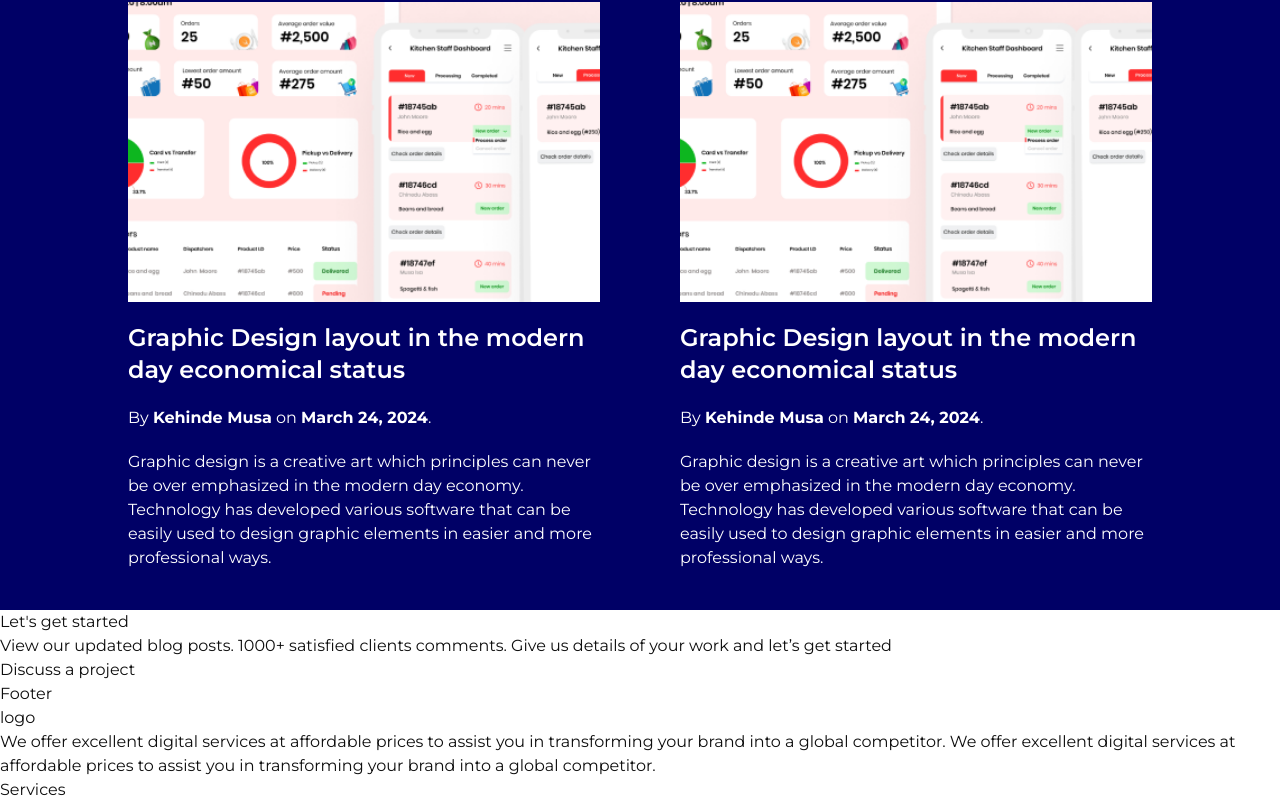
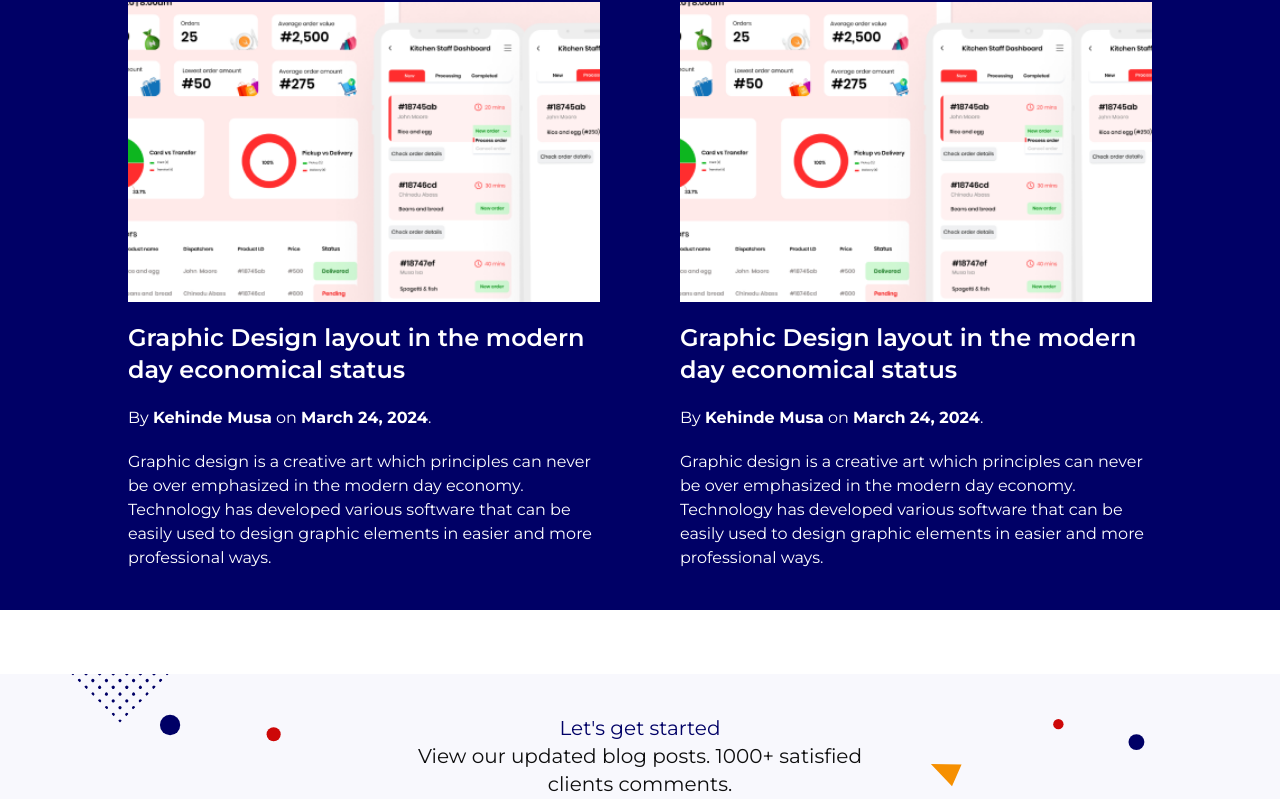
Before and after one commit to ogunsolahabib/lativity, a Next.js app: page / in a window 1280 px wide. Shown: the part 4769-5568 px from the top of the page. Built offline with nearby package versions, Linux system fonts and the light colour scheme.

Commit message:
bottom banner

```diff
--- a/src/app/components/svg/bottom-banner-shapes-left.tsx
+++ b/src/app/components/svg/bottom-banner-shapes-left.tsx
@@ -1,4 +1,4 @@
-export default function BottomBannerShapesLeft() {
+export default function BottomBannerShapesLeft(props: React.SVGProps<SVGSVGElement>) {
     return (
         <svg
             xmlns="http://www.w3.org/2000/svg"
@@ -6,6 +6,7 @@ export default function BottomBannerShapesLeft() {
             height="123"
             fill="none"
             viewBox="0 0 159 123"
+            {...props}
         >
             <circle cx="4.415" cy="88.085" r="4.057" fill="#F69001"></circle>
             <circle cx="37.74" cy="7.235" r="6.665" fill="#006"></circle>
--- a/src/app/components/svg/bottom-banner-shapes-right.tsx
+++ b/src/app/components/svg/bottom-banner-shapes-right.tsx
@@ -1,4 +1,4 @@
-export default function BottomBannerShapesRight() {
+export default function BottomBannerShapesRight(props: React.SVGProps<SVGSVGElement>) {
     return (
         <svg
             xmlns="http://www.w3.org/2000/svg"
@@ -6,6 +6,7 @@ export default function BottomBannerShapesRight() {
             height="139"
             fill="none"
             viewBox="0 0 204 139"
+            {...props}
         >
             <circle cx="43.196" cy="97.607" r="4.637" fill="#F69001"></circle>
             <circle cx="177.366" cy="20.235" r="6.665" fill="#006"></circle>
--- a/src/app/components/svg/dots-in-square-blue.tsx
+++ b/src/app/components/svg/dots-in-square-blue.tsx
@@ -1,66 +1,113 @@
-export default function DotsInSquareBlue() {
+export default function DotsInSquareBlue(props: React.SVGProps<SVGSVGElement>) {
     return (
         <svg
             xmlns="http://www.w3.org/2000/svg"
-            width="153"
-            height="154"
+            // width="113"
+            // height="113"
             fill="none"
-            viewBox="0 0 153 154"
+            viewBox="0 0 100 100"
+            {...props}
         >
-            <path
-                fill="#fff"
-                d="M0 0H232V232H0z"
-                transform="translate(-79 -78)"
-            ></path>
-            <circle cx="-0.286" cy="0.714" r="4.143" fill="#006"></circle>
-            <circle cx="24.571" cy="0.714" r="4.143" fill="#006"></circle>
-            <circle cx="49.429" cy="0.714" r="4.143" fill="#006"></circle>
-            <circle cx="74.286" cy="0.714" r="4.143" fill="#006"></circle>
-            <circle cx="99.143" cy="0.714" r="4.143" fill="#006"></circle>
-            <circle cx="124" cy="0.714" r="4.143" fill="#006"></circle>
-            <circle cx="148.857" cy="0.714" r="4.143" fill="#006"></circle>
-            <circle cx="-0.286" cy="25.572" r="4.143" fill="#006"></circle>
-            <circle cx="24.571" cy="25.572" r="4.143" fill="#006"></circle>
-            <circle cx="49.429" cy="25.572" r="4.143" fill="#006"></circle>
-            <circle cx="74.286" cy="25.572" r="4.143" fill="#006"></circle>
-            <circle cx="99.143" cy="25.572" r="4.143" fill="#006"></circle>
-            <circle cx="124" cy="25.572" r="4.143" fill="#006"></circle>
-            <circle cx="148.857" cy="25.572" r="4.143" fill="#006"></circle>
-            <circle cx="-0.286" cy="50.429" r="4.143" fill="#006"></circle>
-            <circle cx="24.571" cy="50.429" r="4.143" fill="#006"></circle>
-            <circle cx="49.429" cy="50.429" r="4.143" fill="#006"></circle>
-            <circle cx="74.286" cy="50.429" r="4.143" fill="#006"></circle>
-            <circle cx="99.143" cy="50.429" r="4.143" fill="#006"></circle>
-            <circle cx="124" cy="50.429" r="4.143" fill="#006"></circle>
-            <circle cx="148.857" cy="50.429" r="4.143" fill="#006"></circle>
-            <circle cx="-0.286" cy="75.286" r="4.143" fill="#006"></circle>
-            <circle cx="24.571" cy="75.286" r="4.143" fill="#006"></circle>
-            <circle cx="49.429" cy="75.286" r="4.143" fill="#006"></circle>
-            <circle cx="74.286" cy="75.286" r="4.143" fill="#006"></circle>
-            <circle cx="99.143" cy="75.286" r="4.143" fill="#006"></circle>
-            <circle cx="124" cy="75.286" r="4.143" fill="#006"></circle>
-            <circle cx="148.857" cy="75.286" r="4.143" fill="#006"></circle>
-            <circle cx="-0.286" cy="100.143" r="4.143" fill="#006"></circle>
-            <circle cx="24.571" cy="100.143" r="4.143" fill="#006"></circle>
-            <circle cx="49.429" cy="100.143" r="4.143" fill="#006"></circle>
-            <circle cx="74.286" cy="100.143" r="4.143" fill="#006"></circle>
-            <circle cx="99.143" cy="100.143" r="4.143" fill="#006"></circle>
-            <circle cx="124" cy="100.143" r="4.143" fill="#006"></circle>
-            <circle cx="148.857" cy="100.143" r="4.143" fill="#006"></circle>
-            <circle cx="-0.286" cy="125" r="4.143" fill="#006"></circle>
-            <circle cx="24.571" cy="125" r="4.143" fill="#006"></circle>
-            <circle cx="49.429" cy="125" r="4.143" fill="#006"></circle>
-            <circle cx="74.286" cy="125" r="4.143" fill="#006"></circle>
-            <circle cx="99.143" cy="125" r="4.143" fill="#006"></circle>
-            <circle cx="124" cy="125" r="4.143" fill="#006"></circle>
-            <circle cx="148.857" cy="125" r="4.143" fill="#006"></circle>
-            <circle cx="-0.286" cy="149.857" r="4.143" fill="#006"></circle>
-            <circle cx="24.571" cy="149.857" r="4.143" fill="#006"></circle>
-            <circle cx="49.429" cy="149.857" r="4.143" fill="#006"></circle>
-            <circle cx="74.286" cy="149.857" r="4.143" fill="#006"></circle>
-            <circle cx="99.143" cy="149.857" r="4.143" fill="#006"></circle>
-            <circle cx="124" cy="149.857" r="4.143" fill="#006"></circle>
-            <circle cx="148.857" cy="149.857" r="4.143" fill="#006"></circle>
+            <circle cx="2.812" cy="2.812" r="2" fill="#006"></circle>
+            <circle cx="14.812" cy="2.812" r="2" fill="#006"></circle>
+            <circle cx="26.812" cy="2.812" r="2" fill="#006"></circle>
+            <circle cx="38.812" cy="2.812" r="2" fill="#006"></circle>
+            <circle cx="50.812" cy="2.812" r="2" fill="#006"></circle>
+            <circle cx="62.812" cy="2.812" r="2" fill="#006"></circle>
+            <circle cx="74.812" cy="2.812" r="2" fill="#006"></circle>
+            <circle cx="86.812" cy="2.812" r="2" fill="#006"></circle>
+            <circle cx="98.812" cy="2.812" r="2" fill="#006"></circle>
+            <circle cx="110.812" cy="2.812" r="2" fill="#006"></circle>
+            <circle cx="2.812" cy="14.812" r="2" fill="#006"></circle>
+            <circle cx="14.812" cy="14.812" r="2" fill="#006"></circle>
+            <circle cx="26.812" cy="14.812" r="2" fill="#006"></circle>
+            <circle cx="38.812" cy="14.812" r="2" fill="#006"></circle>
+            <circle cx="50.812" cy="14.812" r="2" fill="#006"></circle>
+            <circle cx="62.812" cy="14.812" r="2" fill="#006"></circle>
+            <circle cx="74.812" cy="14.812" r="2" fill="#006"></circle>
+            <circle cx="86.812" cy="14.812" r="2" fill="#006"></circle>
+            <circle cx="98.812" cy="14.812" r="2" fill="#006"></circle>
+            <circle cx="110.812" cy="14.812" r="2" fill="#006"></circle>
+            <circle cx="2.812" cy="26.812" r="2" fill="#006"></circle>
+            <circle cx="14.812" cy="26.812" r="2" fill="#006"></circle>
+            <circle cx="26.812" cy="26.812" r="2" fill="#006"></circle>
+            <circle cx="38.812" cy="26.812" r="2" fill="#006"></circle>
+            <circle cx="50.812" cy="26.812" r="2" fill="#006"></circle>
+            <circle cx="62.812" cy="26.812" r="2" fill="#006"></circle>
+            <circle cx="74.812" cy="26.812" r="2" fill="#006"></circle>
+            <circle cx="86.812" cy="26.812" r="2" fill="#006"></circle>
+            <circle cx="98.812" cy="26.812" r="2" fill="#006"></circle>
+            <circle cx="110.812" cy="26.812" r="2" fill="#006"></circle>
+            <circle cx="2.812" cy="38.812" r="2" fill="#006"></circle>
+            <circle cx="14.812" cy="38.812" r="2" fill="#006"></circle>
+            <circle cx="26.812" cy="38.812" r="2" fill="#006"></circle>
+            <circle cx="38.812" cy="38.812" r="2" fill="#006"></circle>
+            <circle cx="50.812" cy="38.812" r="2" fill="#006"></circle>
+            <circle cx="62.812" cy="38.812" r="2" fill="#006"></circle>
+            <circle cx="74.812" cy="38.812" r="2" fill="#006"></circle>
+            <circle cx="86.812" cy="38.812" r="2" fill="#006"></circle>
+            <circle cx="98.812" cy="38.812" r="2" fill="#006"></circle>
+            <circle cx="110.812" cy="38.812" r="2" fill="#006"></circle>
+            <circle cx="2.812" cy="50.812" r="2" fill="#006"></circle>
+            <circle cx="14.812" cy="50.812" r="2" fill="#006"></circle>
+            <circle cx="26.812" cy="50.812" r="2" fill="#006"></circle>
+            <circle cx="38.812" cy="50.812" r="2" fill="#006"></circle>
+            <circle cx="50.812" cy="50.812" r="2" fill="#006"></circle>
+            <circle cx="62.812" cy="50.812" r="2" fill="#006"></circle>
+            <circle cx="74.812" cy="50.812" r="2" fill="#006"></circle>
+            <circle cx="86.812" cy="50.812" r="2" fill="#006"></circle>
+            <circle cx="98.812" cy="50.812" r="2" fill="#006"></circle>
+            <circle cx="110.812" cy="50.812" r="2" fill="#006"></circle>
+            <circle cx="2.812" cy="62.812" r="2" fill="#006"></circle>
+            <circle cx="14.812" cy="62.812" r="2" fill="#006"></circle>
+            <circle cx="26.812" cy="62.812" r="2" fill="#006"></circle>
+            <circle cx="38.812" cy="62.812" r="2" fill="#006"></circle>
+            <circle cx="50.812" cy="62.812" r="2" fill="#006"></circle>
+            <circle cx="62.812" cy="62.812" r="2" fill="#006"></circle>
+            <circle cx="74.812" cy="62.812" r="2" fill="#006"></circle>
+            <circle cx="86.812" cy="62.812" r="2" fill="#006"></circle>
+            <circle cx="98.812" cy="62.812" r="2" fill="#006"></circle>
+            <circle cx="110.812" cy="62.812" r="2" fill="#006"></circle>
+            <circle cx="2.812" cy="74.812" r="2" fill="#006"></circle>
+            <circle cx="14.812" cy="74.812" r="2" fill="#006"></circle>
+            <circle cx="26.812" cy="74.812" r="2" fill="#006"></circle>
+            <circle cx="38.812" cy="74.812" r="2" fill="#006"></circle>
+            <circle cx="50.812" cy="74.812" r="2" fill="#006"></circle>
+            <circle cx="62.812" cy="74.812" r="2" fill="#006"></circle>
+            <circle cx="74.812" cy="74.812" r="2" fill="#006"></circle>
+            <circle cx="86.812" cy="74.812" r="2" fill="#006"></circle>
+            <circle cx="98.812" cy="74.812" r="2" fill="#006"></circle>
+            <circle cx="110.812" cy="74.812" r="2" fill="#006"></circle>
+            <circle cx="2.812" cy="86.812" r="2" fill="#006"></circle>
+            <circle cx="14.812" cy="86.812" r="2" fill="#006"></circle>
+            <circle cx="26.812" cy="86.812" r="2" fill="#006"></circle>
+            <circle cx="38.812" cy="86.812" r="2" fill="#006"></circle>
+            <circle cx="50.812" cy="86.812" r="2" fill="#006"></circle>
+            <circle cx="62.812" cy="86.812" r="2" fill="#006"></circle>
+            <circle cx="74.812" cy="86.812" r="2" fill="#006"></circle>
+            <circle cx="86.812" cy="86.812" r="2" fill="#006"></circle>
+            <circle cx="98.812" cy="86.812" r="2" fill="#006"></circle>
+            <circle cx="110.812" cy="86.812" r="2" fill="#006"></circle>
+            <circle cx="2.812" cy="98.812" r="2" fill="#006"></circle>
+            <circle cx="14.812" cy="98.812" r="2" fill="#006"></circle>
+            <circle cx="26.812" cy="98.812" r="2" fill="#006"></circle>
+            <circle cx="38.812" cy="98.812" r="2" fill="#006"></circle>
+            <circle cx="50.812" cy="98.812" r="2" fill="#006"></circle>
+            <circle cx="62.812" cy="98.812" r="2" fill="#006"></circle>
+            <circle cx="74.812" cy="98.812" r="2" fill="#006"></circle>
+            <circle cx="86.812" cy="98.812" r="2" fill="#006"></circle>
+            <circle cx="98.812" cy="98.812" r="2" fill="#006"></circle>
+            <circle cx="110.812" cy="98.812" r="2" fill="#006"></circle>
+            <circle cx="2.812" cy="110.812" r="2" fill="#006"></circle>
+            <circle cx="14.812" cy="110.812" r="2" fill="#006"></circle>
+            <circle cx="26.812" cy="110.812" r="2" fill="#006"></circle>
+            <circle cx="38.812" cy="110.812" r="2" fill="#006"></circle>
+            <circle cx="50.812" cy="110.812" r="2" fill="#006"></circle>
+            <circle cx="62.812" cy="110.812" r="2" fill="#006"></circle>
+            <circle cx="74.812" cy="110.812" r="2" fill="#006"></circle>
+            <circle cx="86.812" cy="110.812" r="2" fill="#006"></circle>
+            <circle cx="98.812" cy="110.812" r="2" fill="#006"></circle>
+            <circle cx="110.812" cy="110.812" r="2" fill="#006"></circle>
         </svg>
     );
 }
--- a/src/app/page.tsx
+++ b/src/app/page.tsx
@@ -14,6 +14,9 @@ import {
 import ProjectsCarousel from "./components/sections/ProjectsCarousel";
 import StarRating from "./components/ui/star-rating";
 import BlogArticleCard from "./components/ui/blog-article-card";
+import DotsInSquareBlue from "./components/svg/dots-in-square-blue";
+import BottomBannerShapesLeft from "./components/svg/bottom-banner-shapes-left";
+import BottomBannerShapesRight from "./components/svg/bottom-banner-shapes-right";
 
 const services = [{ name: 'Graphic design', image: '/images/services_graphic-design.png', description: 'We offer excellent graphic design services at affordable prices to transform your brand.' },
 { name: 'Printing', image: '/images/services_printing.png', description: 'We offer excellent and quality printing services at affordable prices to transform your brand.' },
@@ -165,18 +168,29 @@ export default function Home() {
             <p className="text-3xl font-semibold mx-auto w-full md:w-1/2">View our updated blog posts. 1000+ satisfied clients comments.</p>
           </div>
           <div className="mt-10">
-            <div className="grid grid-cols-1 md:grid-cols-2 gap-6 md:gap-10 lg:gap-20 justify-center mx-auto max-w-5xl">
+            <div className="grid grid-cols-1 md:grid-cols-2 gap-20 md:gap-10 lg:gap-20 justify-center mx-auto max-w-5xl">
               <BlogArticleCard />
               <BlogArticleCard />
             </div>
           </div>
         </div>
-
       </section>
-      <section id="blog">
-        <h2>Let&apos;s get started</h2>
-        <p>View our updated blog posts. 1000+ satisfied clients comments. Give us details of your work and let’s get started</p>
-        <a href="#discuss" className="btn">Discuss a project</a>
+      <section id="blog" className="py-10 relative overflow-hidden border-y-[4rem] border-white bg-[#F8F8FD]">
+        <DotsInSquareBlue className="absolute -top-12 left-20 w-20 h-20 rotate-45 -z-0" />
+        <DotsInSquareBlue className="absolute bottom-2 -right-10 w-20 h-20 -rotate-45 -z-0" />
+        <div className="section__container">
+          <div className="relative">
+            <BottomBannerShapesLeft className="hidden md:block w-1/5 h-auto aspect-[13/10] absolute left-20 top-0 bottom-0" />
+            <div className="max-w-[56rem] mx-auto">
+              <div className="text-center mt-5 md:mt-0">
+                <h2 className="section__heading--main">Let&apos;s get started</h2>
+                <p className="text-xl mx-auto w-full md:w-1/2">View our updated blog posts. 1000+ satisfied clients comments.</p>
+              </div>
+              <a href="#project-form" className="btn--primary">Discuss a project</a>
+            </div>
+            <BottomBannerShapesRight className="hidden md:block w-1/5 h-auto aspect-[14/10] absolute right-20 top-0 bottom-0" />
+          </div>
+        </div>
       </section>
     </main >
     <footer>
```
Also changed, not shown: src/app/globals.css (+8 -4 lines).
